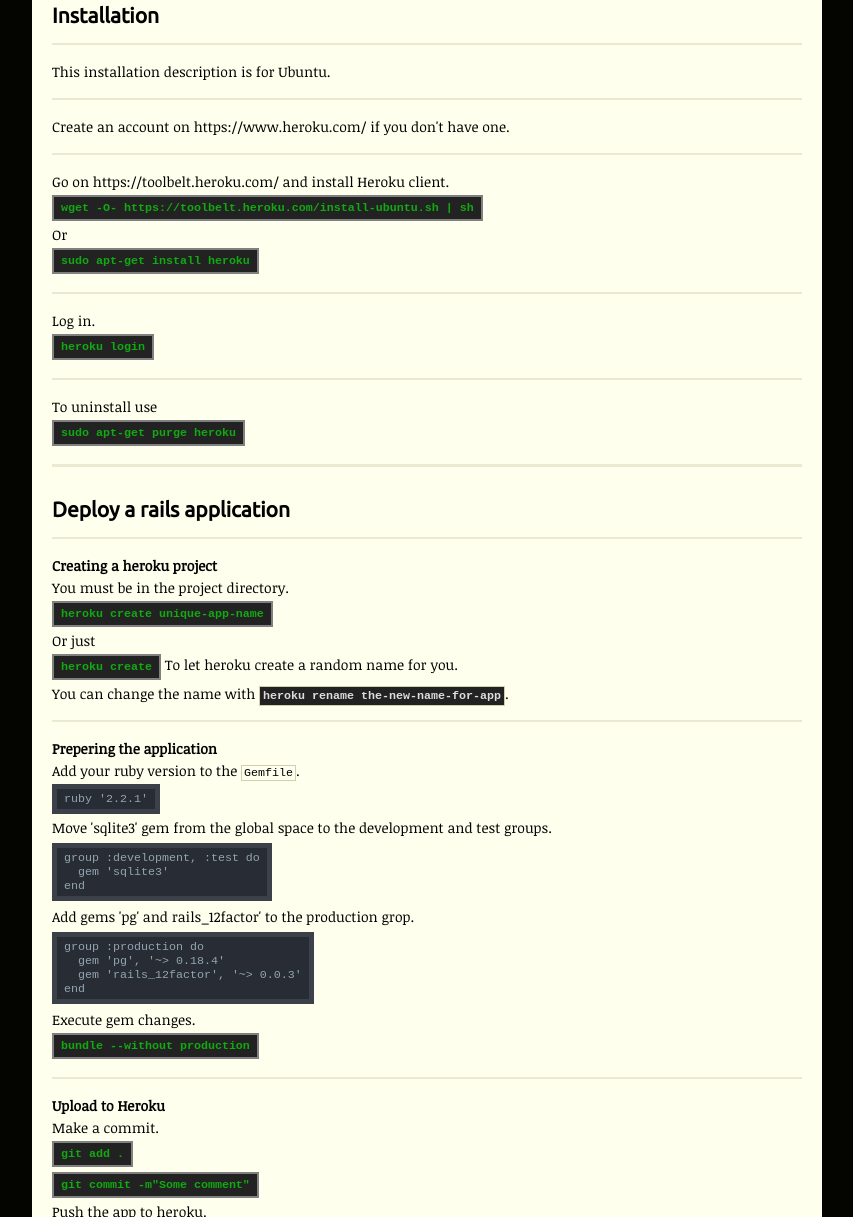
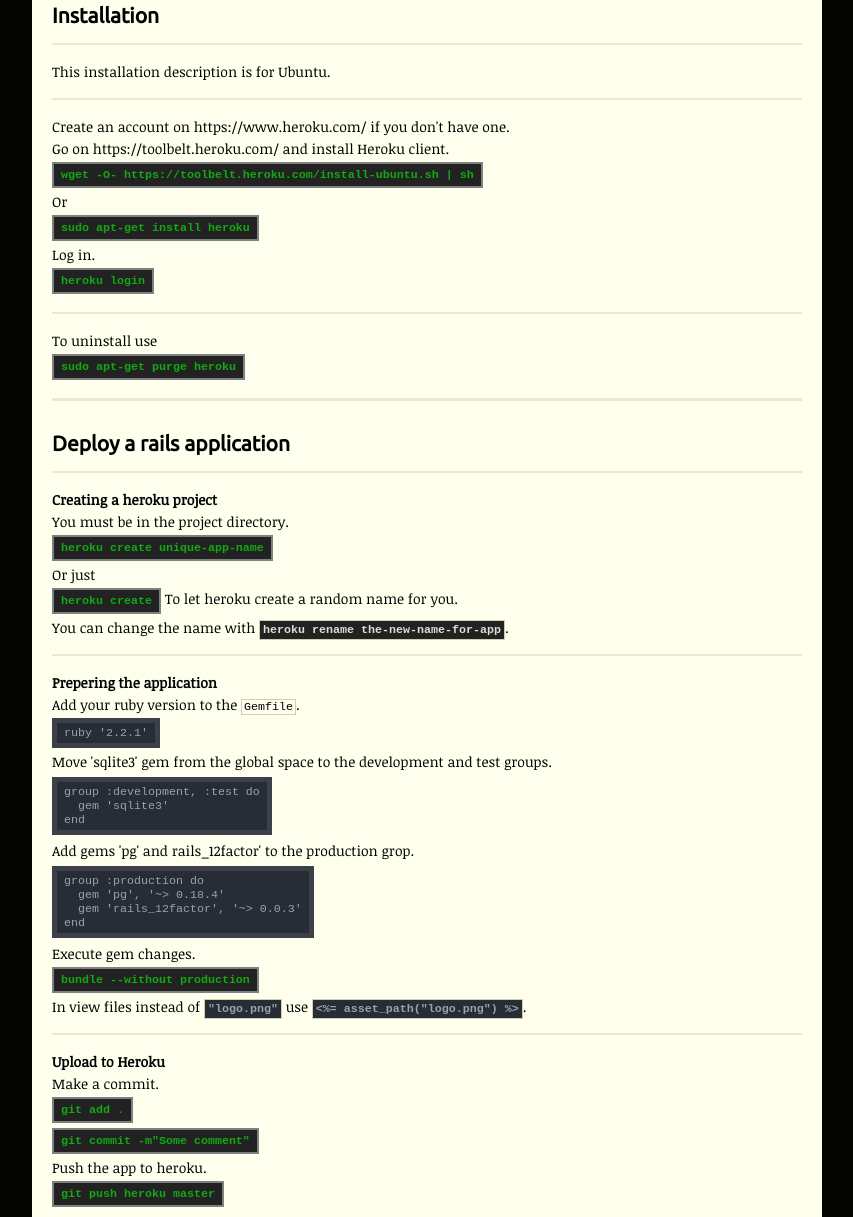
Before and after one commit to bartheg/bartheg.github.io, a plain HTML site: page heroku.html in a window 1280 px wide. Shown: the part 210-1427 px from the top of the page, without its empty margins (213-1066 px from the left). Drawn offline with Linux system fonts and the light colour scheme.

Commit message:
Heroku update.

```diff
--- a/heroku.html
+++ b/heroku.html
@@ -54,9 +54,6 @@
         <p>
           Create an account on https://www.heroku.com/ if you don't have one.
         </p>
-      </section>
-
-      <section>
 
         <p>
           Go on https://toolbelt.heroku.com/ and install Heroku client.
@@ -74,10 +71,6 @@
           <code class="terminal">sudo apt-get install heroku</code>
         </p>
 
-      </section>
-
-
-      <section>
         <p>
           Log in.
         </p>
@@ -168,6 +161,10 @@ end</code></pre>
           <code class="terminal">bundle --without production</code>
         </p>
 
+        <p>
+          In view files instead of <code class="source_inline">"logo.png"</code> use <code class="source_inline"><%= asset_path("logo.png") %></code>.
+        </p>
+
       </section>
 
       <section>
```
